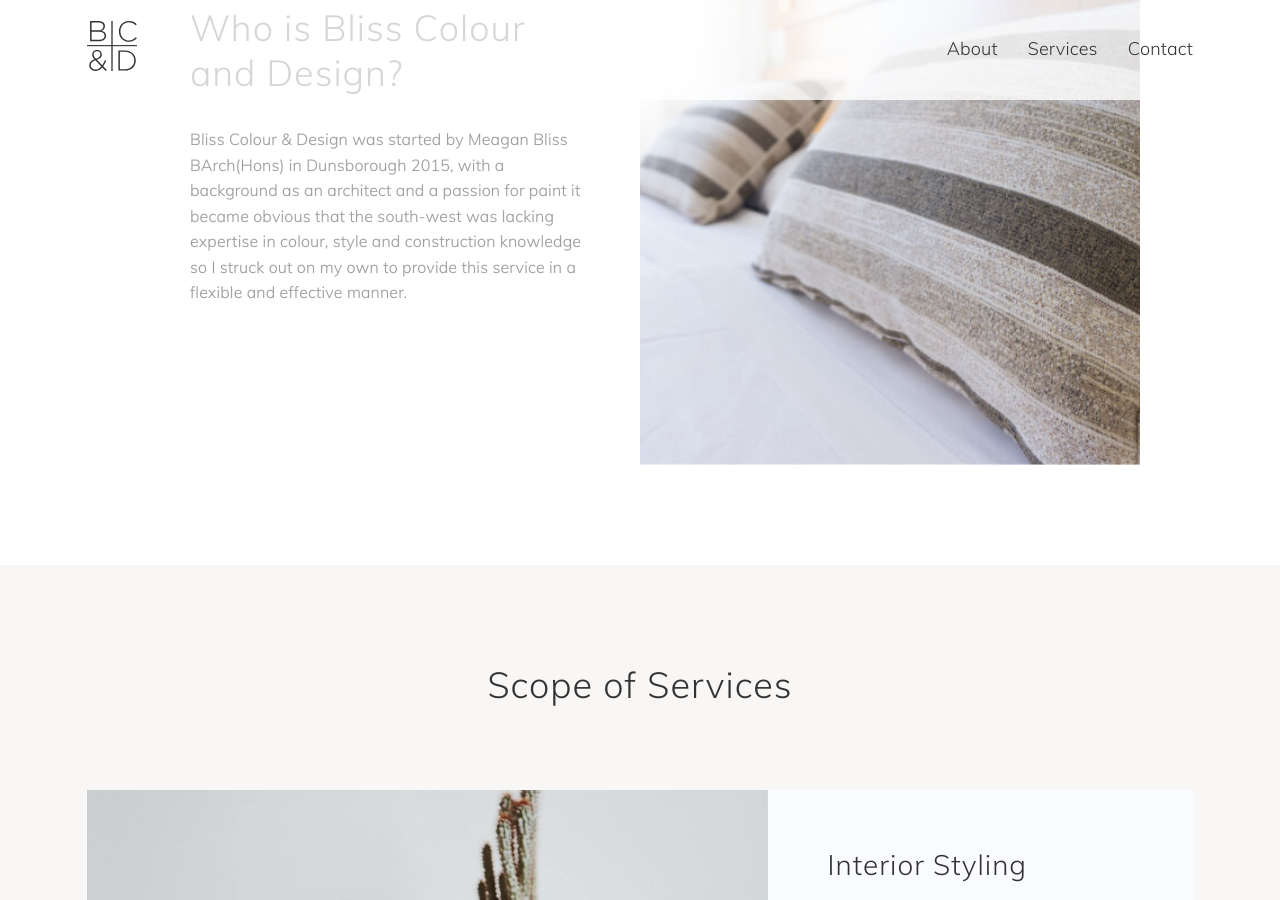
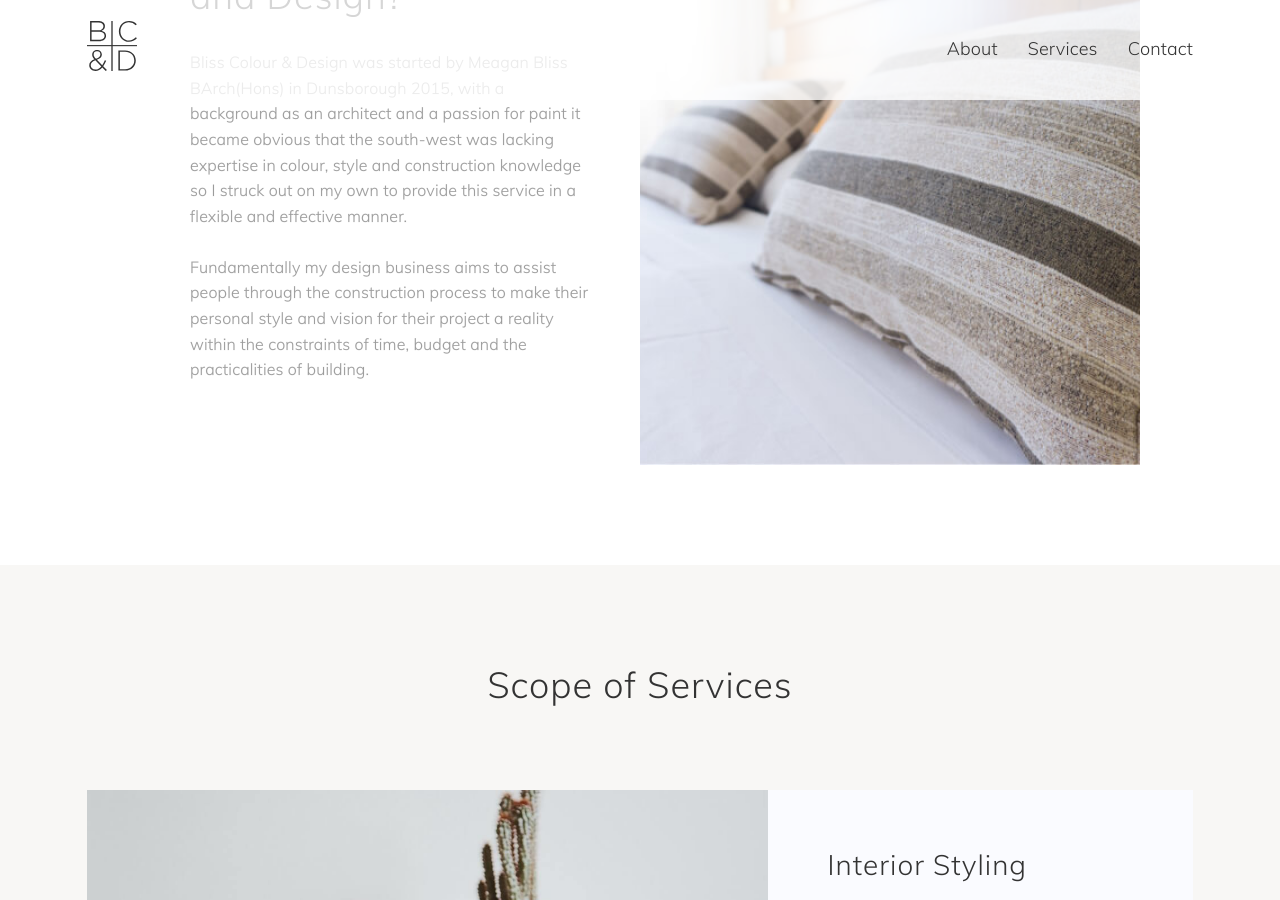
Before and after one commit to darcemac/bliss-design-18, a Jekyll site: the page built from index.html, in a window 1280 px wide and 900 px high, scrolled down 795 px. Built offline with Jekyll 4.4.1, drawn with Linux system fonts in a browser that asks for light colours; some web fonts are replaced.

Commit message:
Updated 'index.html' via CloudCannon

```diff
--- a/index.html
+++ b/index.html
@@ -12,13 +12,15 @@ title: Home
             <div class="promo-text">
                 <h2 class="editable">Who is Bliss Colour and Design?</h2>
 
-                <p class="editable">Bliss Colour & Design was started by Meagan Bliss BArch(Hons) in Dunsborough 2015, with a background as an architect and a passion for paint it became obvious that the south-west was lacking expertise in colour, style and construction knowledge so I struck out on my own to provide this service in a flexible and effective manner.</p>
+                <p class="editable">
+	Bliss Colour &amp; Design was started by Meagan Bliss BArch(Hons) in Dunsborough 2015, with a background as an architect and a passion for paint it became obvious that the south-west was lacking expertise in colour, style and construction knowledge so I struck out on my own to provide this service in a flexible and effective manner.<br /><br />Fundamentally my design business aims to assist people through the construction process to make their personal style and vision for their project a reality within the constraints of time, budget and the practicalities of building.
+</p>
 
             </div>
         </div>
 
         <div class="column-flex promo">
-            <figure><img class="editable" src="/images/uploads/interior.jpg" alt="About image"></figure>
+            <figure><img class="editable" src="/images/uploads/interior.jpg" alt="About image" /></figure>
         </div>
 
     </div>
```
